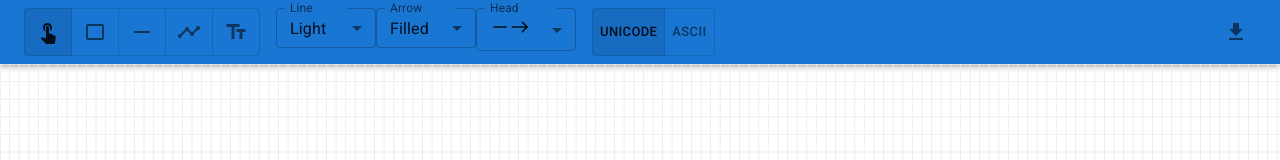
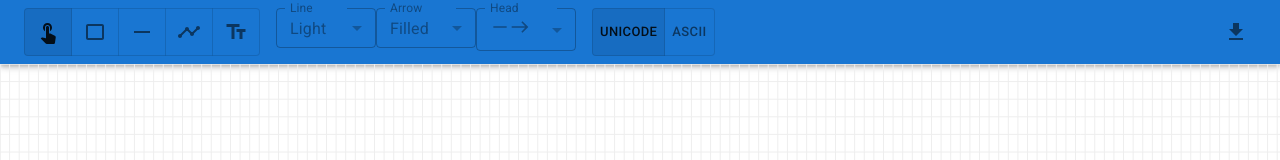
Before and after one commit to hhourani27/asciip, a React (Create React App) app: page / in a window 1280 px wide. Shown: the top 160 px of the page. Built offline with nearby package versions, Linux system fonts and the light colour scheme.

Commit message:
feat: change style of selected shape

```diff
--- a/src/components/toolbar/ToolbarStyles.tsx
+++ b/src/components/toolbar/ToolbarStyles.tsx
@@ -1,5 +1,5 @@
 import { useAppSelector, useAppDispatch } from "../../store/hooks";
-import { appActions } from "../../store/appSlice";
+import { appActions, appSelectors } from "../../store/appSlice";
 import {
   Box,
   FormControl,
@@ -19,49 +19,129 @@ export function ToolbarStyles(): JSX.Element {
   const styleMode = useAppSelector((state) => state.app.styleMode);
   const globalStyle = useAppSelector((state) => state.app.globalStyle);
   const selectedTool = useAppSelector((state) => state.app.selectedTool);
-  const selectedShapeId = useAppSelector((state) => state.app.selectedShapeId);
+  const selectedShapeObj = useAppSelector((state) =>
+    appSelectors.selectedShapeObj(state)
+  );
+
+  const isLineStyleSelectEnabled = (): boolean => {
+    if (styleMode === "ASCII") return false;
+
+    if (
+      selectedTool === "RECTANGLE" ||
+      selectedTool === "LINE" ||
+      selectedTool === "MULTI_SEGMENT_LINE"
+    )
+      return true;
+
+    const selectedShape = selectedShapeObj?.shape;
+    if (
+      selectedShape &&
+      selectedTool === "SELECT" &&
+      (selectedShape.type === "RECTANGLE" ||
+        selectedShape.type === "LINE" ||
+        selectedShape.type === "MULTI_SEGMENT_LINE")
+    )
+      return true;
+
+    return false;
+  };
+
+  const isArrowStyleSelectEnabled = (): boolean => {
+    if (styleMode === "ASCII") return false;
+
+    if (selectedTool === "LINE" || selectedTool === "MULTI_SEGMENT_LINE")
+      return true;
+
+    const selectedShape = selectedShapeObj?.shape;
+    if (
+      selectedShape &&
+      selectedTool === "SELECT" &&
+      (selectedShape.type === "LINE" ||
+        selectedShape.type === "MULTI_SEGMENT_LINE")
+    )
+      return true;
+
+    return false;
+  };
+
+  const isArrowHeadSelectEnabled = (): boolean => {
+    if (selectedTool === "LINE" || selectedTool === "MULTI_SEGMENT_LINE")
+      return true;
+
+    const selectedShape = selectedShapeObj?.shape;
+    if (
+      selectedShape &&
+      selectedTool === "SELECT" &&
+      (selectedShape.type === "LINE" ||
+        selectedShape.type === "MULTI_SEGMENT_LINE")
+    )
+      return true;
+
+    return false;
+  };
 
   const handleLineStyleChange = (event: SelectChangeEvent<LINE_STYLE>) => {
+    const selectedShapeId: string | undefined = selectedShapeObj
+      ? selectedShapeObj.id
+      : undefined;
+
     if (event.target.value)
       dispatch(
         appActions.setStyle({
           style: { lineStyle: event.target.value as LINE_STYLE },
+          shapeId: selectedShapeId,
         })
       );
   };
 
   const handleArrowStyleChange = (event: SelectChangeEvent<ARROW_STYLE>) => {
+    const selectedShapeId: string | undefined = selectedShapeObj
+      ? selectedShapeObj.id
+      : undefined;
+
     if (event.target.value)
       dispatch(
         appActions.setStyle({
           style: { arrowStyle: event.target.value as ARROW_STYLE },
+          shapeId: selectedShapeId,
         })
       );
   };
 
   const handleArrowHeadStyleChange = (event: SelectChangeEvent<string>) => {
+    const selectedShapeId: string | undefined = selectedShapeObj
+      ? selectedShapeObj.id
+      : undefined;
+
     if (event.target.value === "NONE") {
       dispatch(
         appActions.setStyle({
-          style: { arrowStartHead: false, arrowEndHead: false },
+          style: {
+            arrowStartHead: false,
+            arrowEndHead: false,
+          },
+          shapeId: selectedShapeId,
         })
       );
     } else if (event.target.value === "END") {
       dispatch(
         appActions.setStyle({
           style: { arrowStartHead: false, arrowEndHead: true },
+          shapeId: selectedShapeId,
         })
       );
     } else if (event.target.value === "START") {
       dispatch(
         appActions.setStyle({
           style: { arrowStartHead: true, arrowEndHead: false },
+          shapeId: selectedShapeId,
         })
       );
     } else if (event.target.value === "START_END") {
       dispatch(
         appActions.setStyle({
           style: { arrowStartHead: true, arrowEndHead: true },
+          shapeId: selectedShapeId,
         })
       );
     }
@@ -76,7 +156,11 @@ export function ToolbarStyles(): JSX.Element {
 
   return (
     <Box>
-      <FormControl size="small" sx={{ minWidth: "100px" }}>
+      <FormControl
+        size="small"
+        sx={{ minWidth: "100px" }}
+        disabled={!isLineStyleSelectEnabled()}
+      >
         <InputLabel id="line-style-label">Line</InputLabel>
         <Select
           labelId="line-style-label"
@@ -90,7 +174,11 @@ export function ToolbarStyles(): JSX.Element {
           <MenuItem value={"HEAVY"}>Heavy</MenuItem>
         </Select>
       </FormControl>
-      <FormControl size="small" sx={{ minWidth: "100px" }}>
+      <FormControl
+        size="small"
+        sx={{ minWidth: "100px" }}
+        disabled={!isArrowStyleSelectEnabled()}
+      >
         <InputLabel id="arrow-style-label">Arrow</InputLabel>
         <Select
           labelId="arrow-style-label"
@@ -104,7 +192,11 @@ export function ToolbarStyles(): JSX.Element {
           <MenuItem value={"OUTLINED"}>Outlined</MenuItem>
         </Select>
       </FormControl>
-      <FormControl size="small" sx={{ minWidth: "100px" }}>
+      <FormControl
+        size="small"
+        sx={{ minWidth: "100px" }}
+        disabled={!isArrowHeadSelectEnabled()}
+      >
         <InputLabel id="arrow-head-label">Head</InputLabel>
         <Select
           labelId="arrow-head-label"
```
